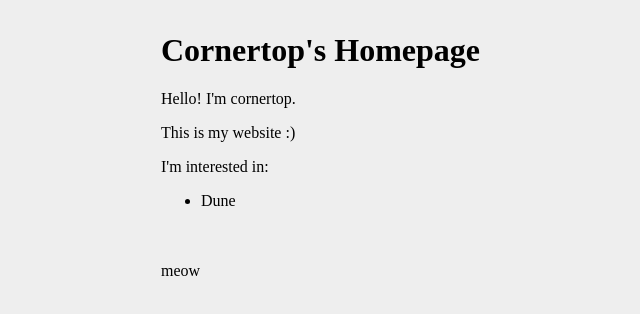
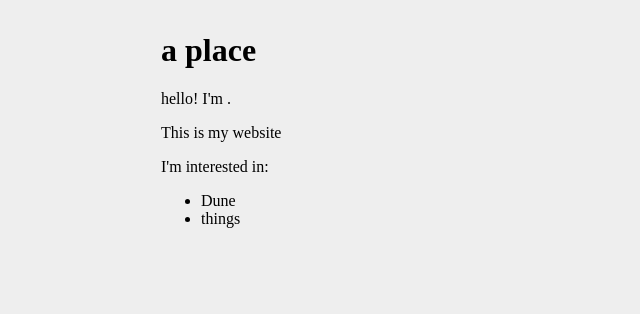
Before and after one commit to cornertop/cornertop.github.io, a plain HTML site: page index.html in a window 1280 px wide. Shown: the whole page, without its empty margins (223-863 px from the left). Drawn offline with Linux system fonts and the light colour scheme.

Commit message:
some more

```diff
--- a/index.html
+++ b/index.html
@@ -23,23 +23,21 @@
 
 <body>
     <h1>
-        Cornertop's Homepage
+        a place
     </h1>
     <p>
-        Hello! I'm cornertop.
+        hello! I'm    .
     </p>
     <p>
-        This is my website :)
+        This is my website
     </p>
     <p>
         I'm interested in:
     </p>
     <ul>
         <li>Dune</li>
+        <li>things</li>
     </ul>
-
-    <br><br>
-    meow
 </body>
 
 </html>
```
